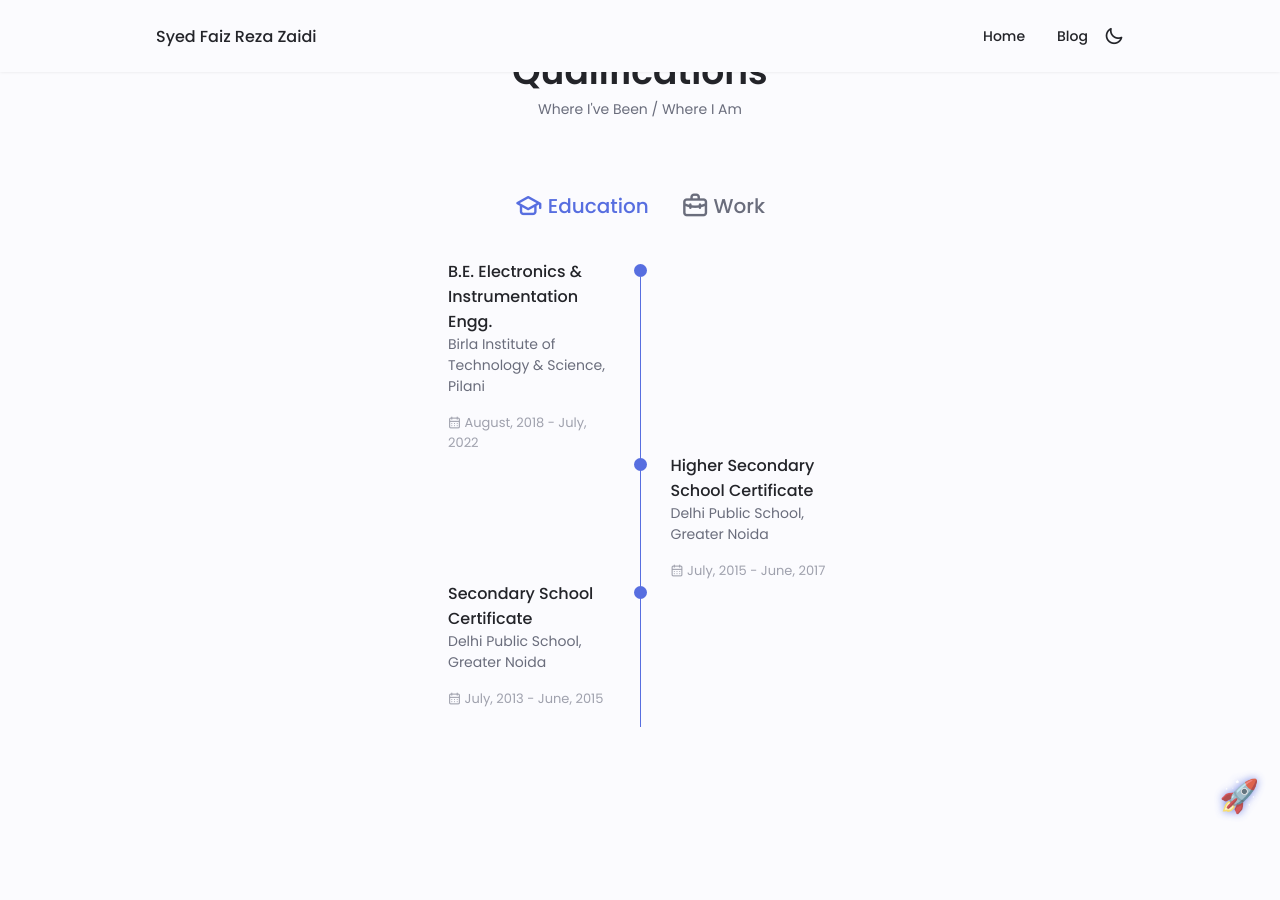
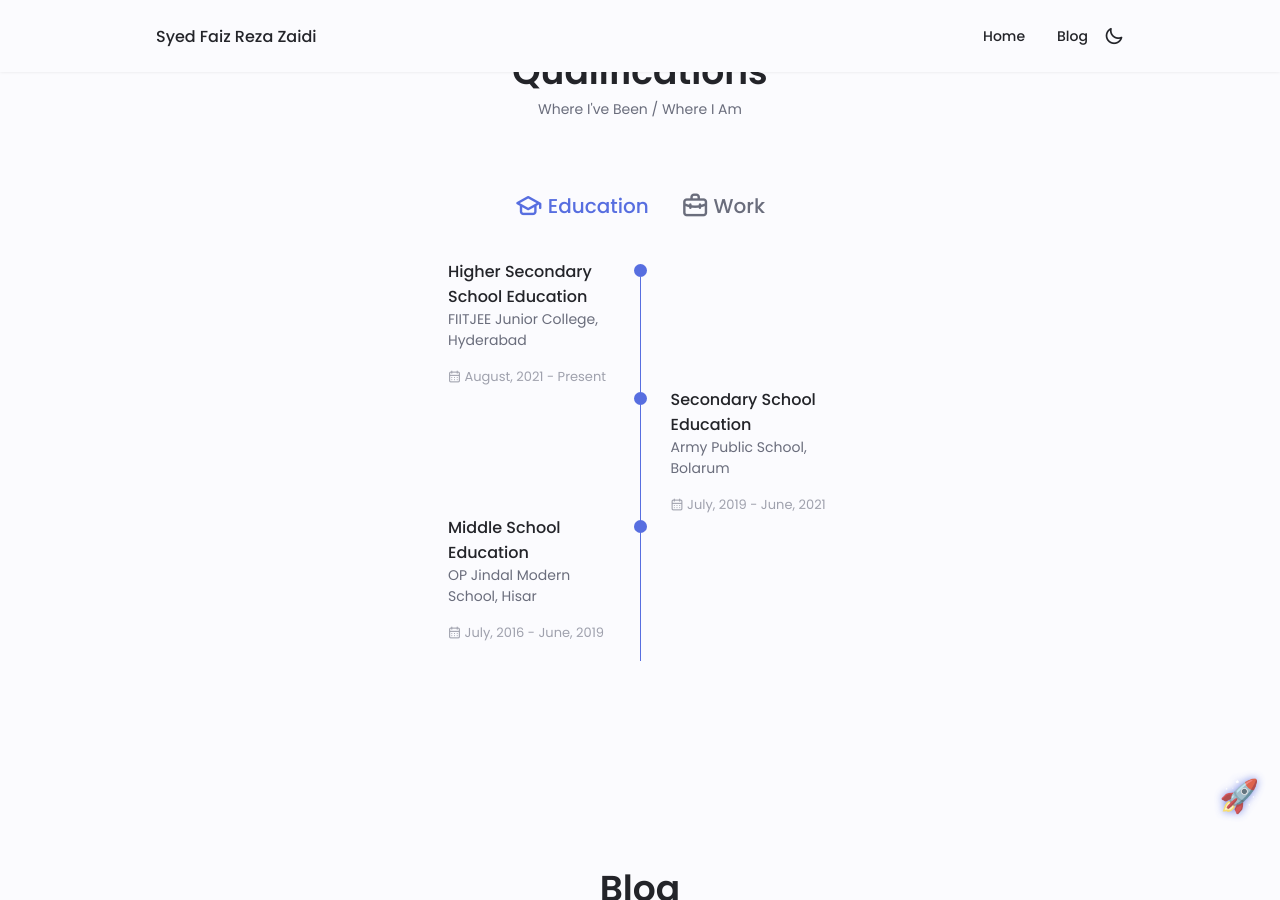
Before and after one commit to thefuzz25/Alt_Portfolio, a Jekyll site: the page built from index.md, in a window 1280 px wide and 900 px high, scrolled down 2012 px. Built offline with Jekyll 4.4.1, drawn with Linux system fonts in a browser that asks for light colours; some of the changed text lies outside the part shown.

Commit message:
Update content.yml

```diff
--- a/_data/content.yml
+++ b/_data/content.yml
@@ -3,8 +3,8 @@ home:
     title: Hi, I'm Faiz
     subtitle: An Enthusiast cum Student
     content: >
-        I'm a second year student at FIITJEE Narayanguda, Hyd.
-        Currently studing PCM with a pinch of novels and a sniff of art.
+        I'm a second year student at FIITJEE Junior College, Hyd.
+        Currently studing PCM, but also with a pinch of soccer and a drizzle of fine art.
         This website is currently a work-in-progress. Please ignore any incomp
     # button: Click Me!
 
@@ -67,17 +67,17 @@ qualifications:
         icon: uil-graduation-cap
         points:
         -
-            title: B.E. Electronics & Instrumentation Engg.
-            subtitle: Birla Institute of Technology & Science, Pilani
-            dates: August, 2018 - July, 2022
+            title: Higher Secondary School Education
+            subtitle: FIITJEE Junior College, Hyderabad
+            dates: August, 2021 - Present
         -
-            title: Higher Secondary School Certificate
-            subtitle: Delhi Public School, Greater Noida
-            dates: July, 2015 - June, 2017
+            title: Secondary School Education
+            subtitle: Army Public School, Bolarum
+            dates: July, 2019 - June, 2021
         -
-            title: Secondary School Certificate
-            subtitle: Delhi Public School, Greater Noida
-            dates: July, 2013 - June, 2015
+            title: Middle School Education
+            subtitle: OP Jindal Modern School, Hisar
+            dates: July, 2016 - June, 2019
     -
         title: Work
         icon: uil-briefcase-alt
```
